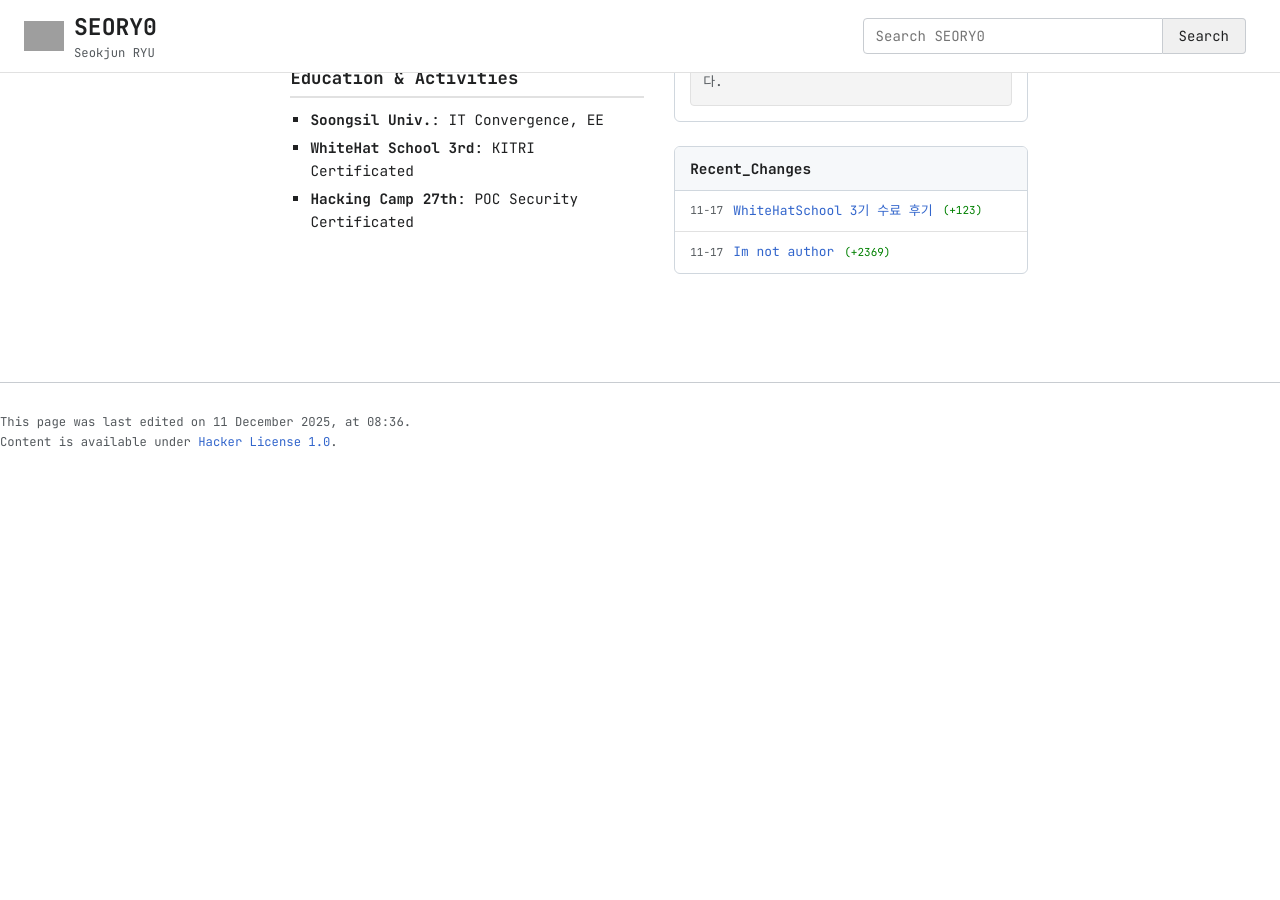
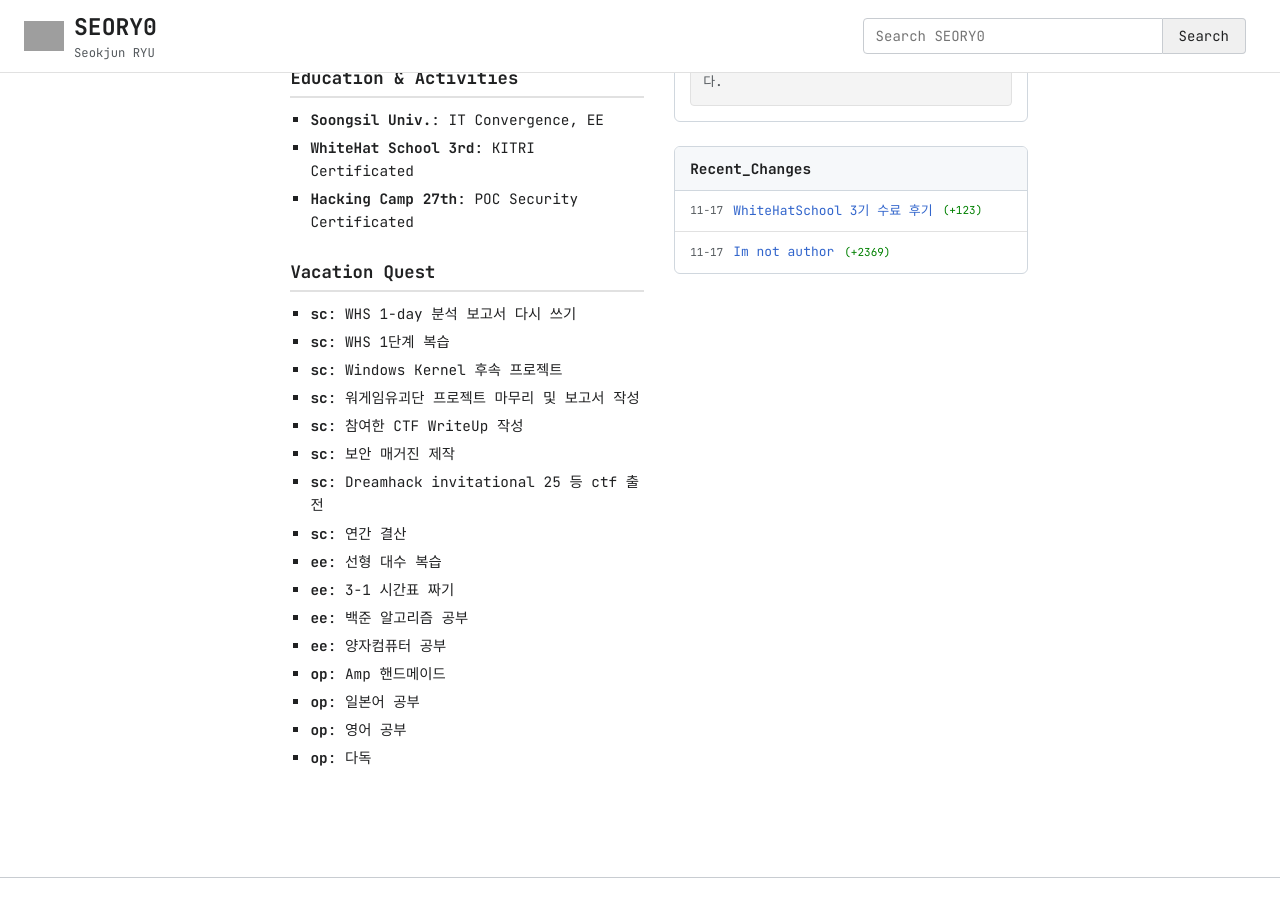
Before and after one commit to SEORY0/SEORY0.github.io, a Jekyll site: the page built from index.html, in a window 1280 px wide and 900 px high, scrolled down 649 px. Built offline with Jekyll 4.4.1, drawn with Linux system fonts in a browser that asks for light colours; before the commit the page ends 1131 px from its top, so only the background shows below that; grey boxes are pictures that could not be loaded.

Commit message:
update Vacation Quest

```diff
--- a/_layouts/home.html
+++ b/_layouts/home.html
@@ -163,6 +163,28 @@ layout: compress
                             <li><b>Hacking Camp 27th</b>: POC Security Certificated</li>
                         </ul>
                     </div>
+
+                    <div class="clean-box">
+                        <h3>Vacation Quest</h3>
+                        <ul class="wiki-list">
+                            <li><b>sc</b>: WHS 1-day 분석 보고서 다시 쓰기</li>
+                            <li><b>sc</b>: WHS 1단계 복습</li>
+                            <li><b>sc</b>: Windows Kernel 후속 프로젝트</li>
+                            <li><b>sc</b>: 워게임유괴단 프로젝트 마무리 및 보고서 작성</li>
+                            <li><b>sc</b>: 참여한 CTF WriteUp 작성</li>
+                            <li><b>sc</b>: 보안 매거진 제작</li>
+                            <li><b>sc</b>: Dreamhack invitational 25 등 ctf 출전</li>
+                            <li><b>sc</b>: 연간 결산</li>
+                            <li><b>ee</b>: 선형 대수 복습</li>
+                            <li><b>ee</b>: 3-1 시간표 짜기</li>
+                            <li><b>ee</b>: 백준 알고리즘 공부</li>
+                            <li><b>ee</b>: 양자컴퓨터 공부</li>
+                            <li><b>op</b>: Amp 핸드메이드</li>
+                            <li><b>op</b>: 일본어 공부</li>
+                            <li><b>op</b>: 영어 공부</li>
+                            <li><b>op</b>: 다독</li>
+                        </ul>
+                    </div>
                 </div>
 
                 <div class="grid-col right">
```
